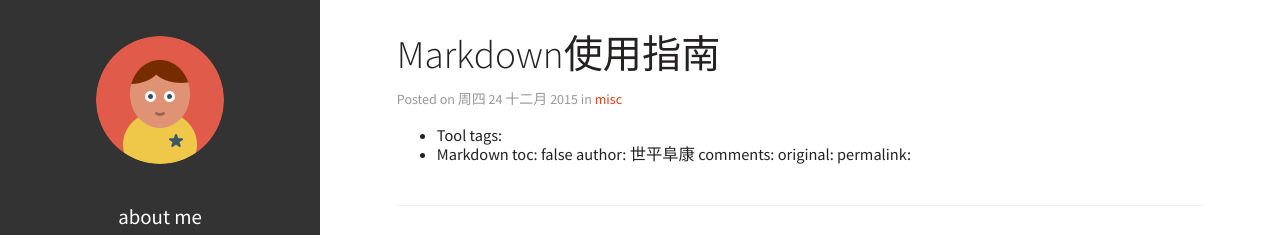
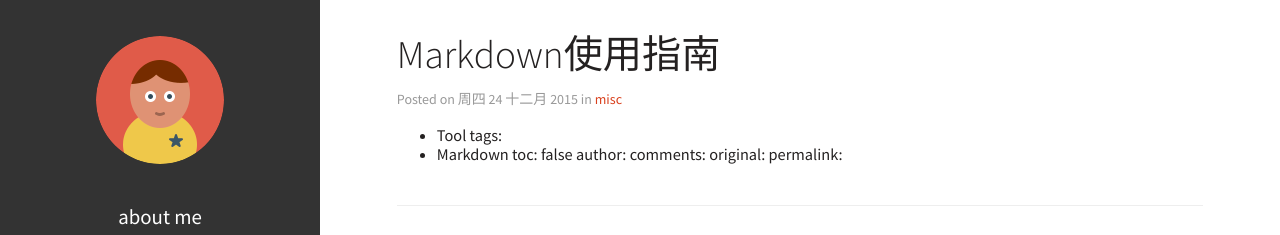
Before and after one commit to zhmy1228/zhmy1228.github.io, a plain HTML site: page markdownshi-yong-zhi-nan.html in a window 1280 px wide. Shown: the top 235 px of the page. Drawn offline with Linux system fonts and the light colour scheme.

Commit message:
Update markdownshi-yong-zhi-nan.html

```diff
--- a/markdownshi-yong-zhi-nan.html
+++ b/markdownshi-yong-zhi-nan.html
@@ -86,7 +86,7 @@
 tags:</li>
 <li>Markdown
 toc: false
-author: 世平阜康
+author:
 comments:
 original:
 permalink: </li>
@@ -94,6 +94,23 @@ permalink: </li>
 <hr>
 <p><strong>浙江移动核心系统存在逻辑漏洞导致ssh账号密码泄露 URL地址：http://dbm.yw.zj.chinamobile.com:8991/dbm/：</strong>
 <!-- more --></p>
+
+
+
+
+
+
+
+
+
+
+
+
+
+
+
+
+
 <h2>Markdown使用指南</h2>
 <h3>标题</h3>
 <div class="highlight"><pre><span></span>Markdown语法：
```
